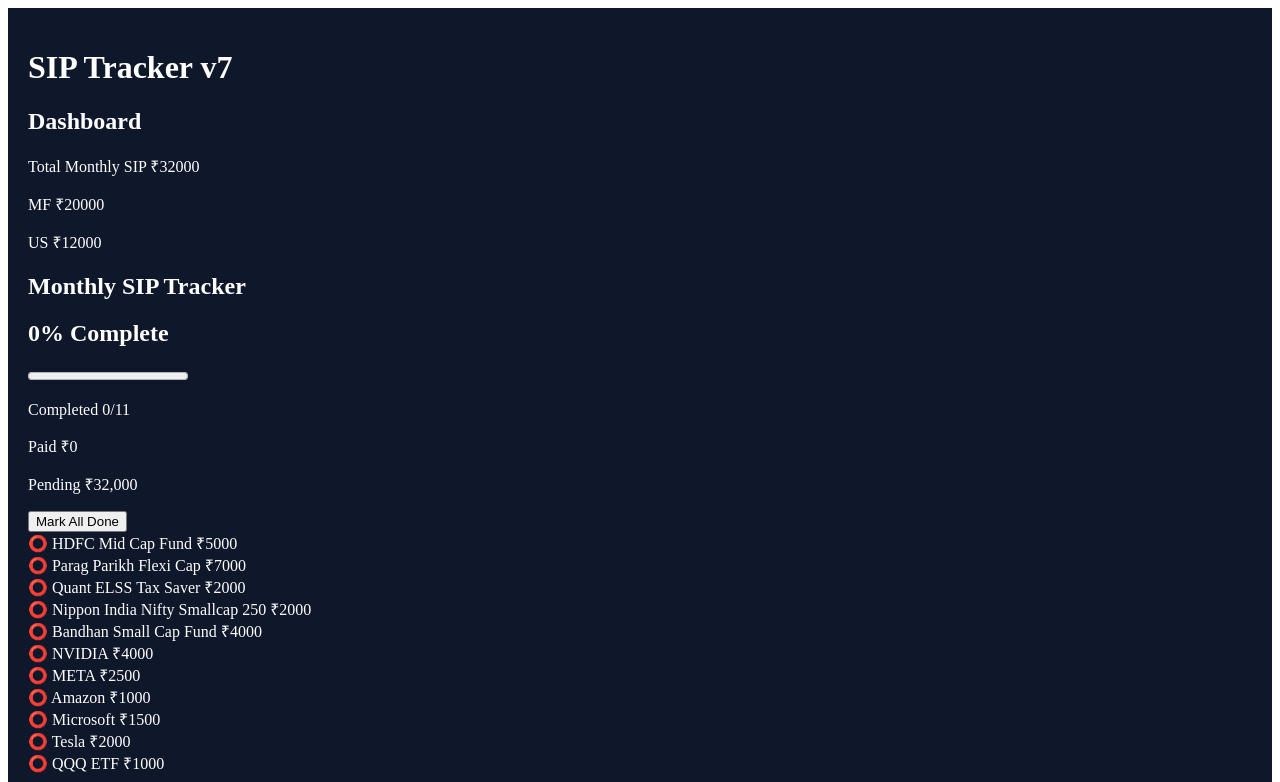
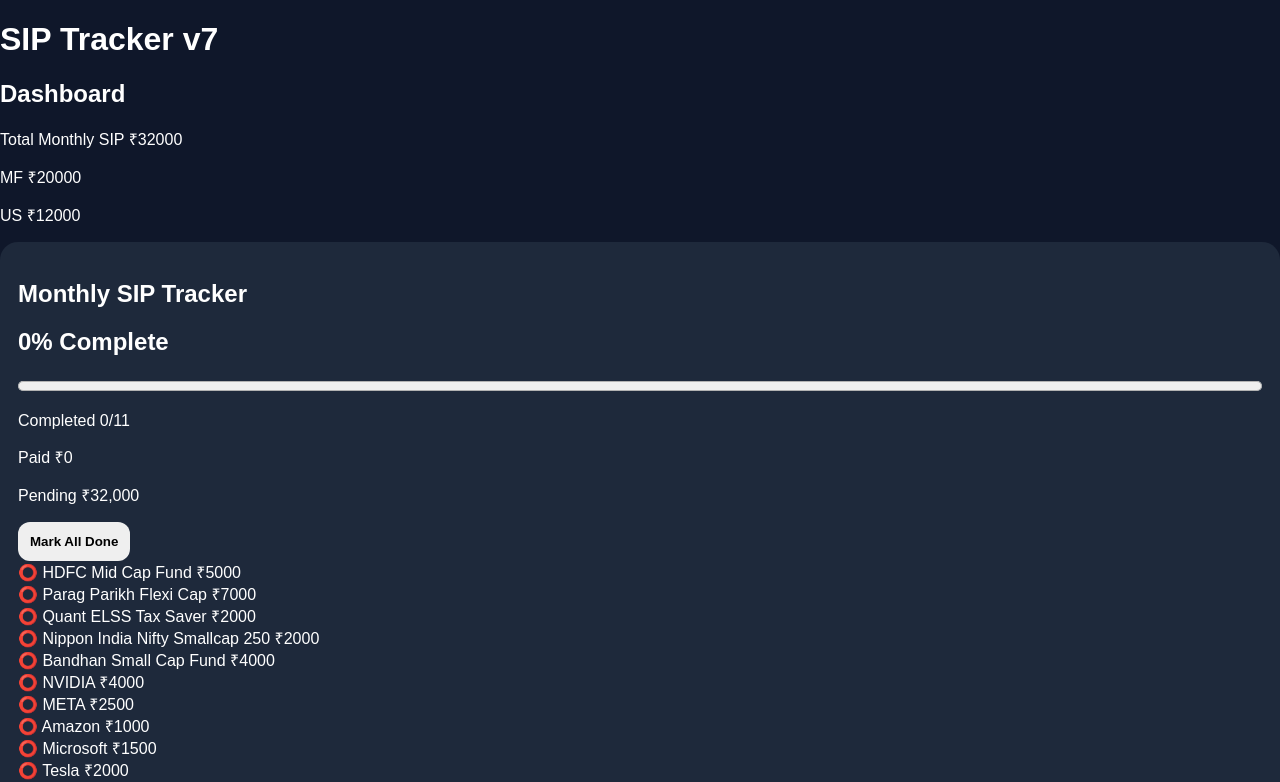
Before and after one commit to manikandankrish13/siptracker, a React (Vite) app: page / in a window 1280 px wide. Shown: the top 782 px of the page. Built offline with nearby package versions, Linux system fonts and the light colour scheme.

Commit message:
Import CSS and register PWA service worker

```diff
--- a/src/App.jsx
+++ b/src/App.jsx
@@ -1,6 +1,7 @@
 import React from 'react';
 import {createRoot} from 'react-dom/client';
 import {sipData} from './data/sipData';
+import './App.css';
 import Dashboard from './components/Dashboard';
 import MonthlyTracker from './components/MonthlyTracker';
 import Projection from './components/Projection';
@@ -8,8 +9,12 @@
 import AskAI from './components/AskAI';
 import History from './components/History';
 
+if('serviceWorker' in navigator){
+ navigator.serviceWorker.register('/sw.js');
+}
+
 function App(){
- return <main style={{background:'#0f172a',color:'white',minHeight:'100vh',padding:20}}>
+ return <main>
  <h1>SIP Tracker v7</h1>
  <Dashboard items={sipData}/>
  <MonthlyTracker items={sipData}/>
```
